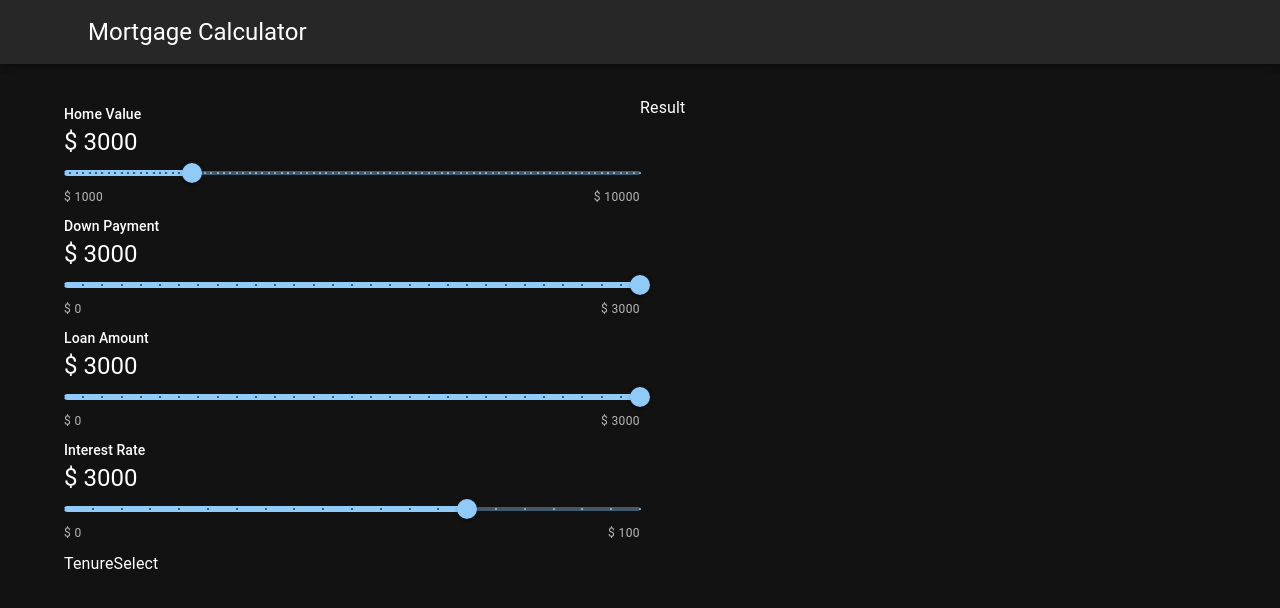
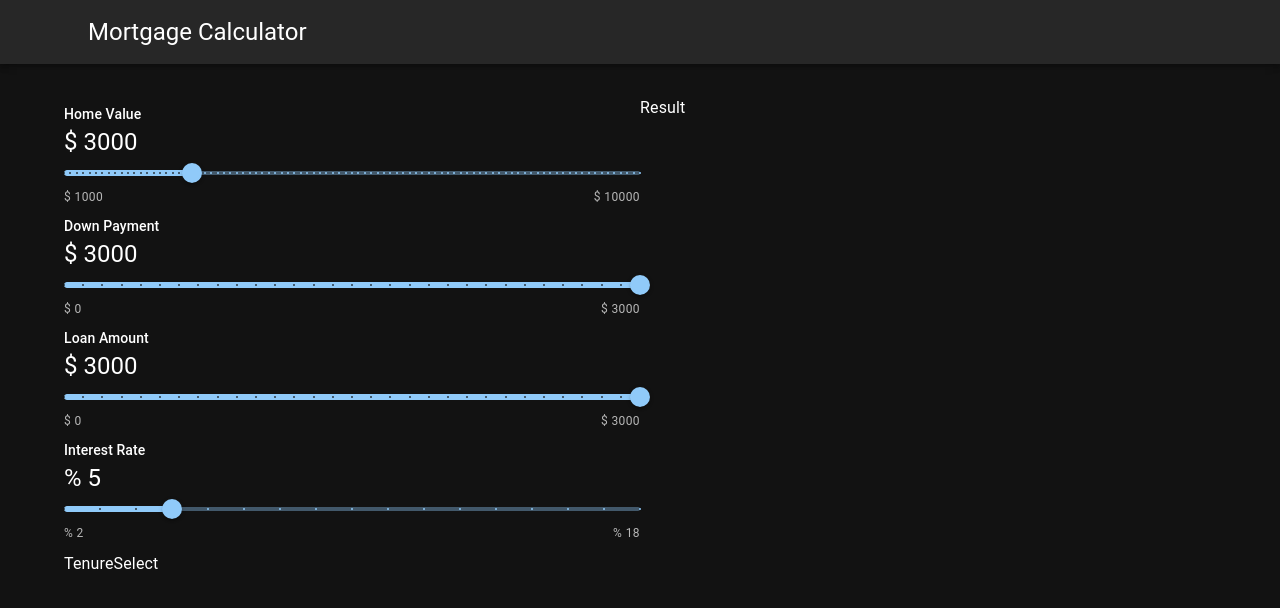
Before and after one commit to Yosefgeda/mortgage-calculator, a React (Create React App) app: page / in a window 1280 px wide. Shown: the top 608 px of the page. Built offline with nearby package versions, Linux system fonts and the light colour scheme.

Commit message:
Interest Rate slider

```diff
--- a/src/App.js
+++ b/src/App.js
@@ -9,7 +9,8 @@ function App() {
     homeValue: 3000,
     downPayment: 3000,
     loanAmount: 3000,
-    loanTerm: 3000
+    loanTerm: 3000,
+    interestRate: 5,
   });
 
   return (
--- a/src/components/SliderSelect.js
+++ b/src/components/SliderSelect.js
@@ -52,13 +52,17 @@ const SliderSelect = ({data, setData}) => {
 
         <SliderComponent
           lable={"Interest Rate"}
-          def={70}
-          min={0}
-          max={100}
-          step={5}
-          onChange={(e) => console.log(e.target.value)}
-          unit={"$"}
-          amount={data.homeValue}
+          def={data.interestRate}
+          value={data.interestRate}
+          min={2}
+          max={18}
+          step={1}
+          onChange={(e, value) => setData({
+            ...data,
+            interestRate: value
+          })}
+          unit={"%"}
+          amount={data.interestRate}
         />
     </>
 
```
